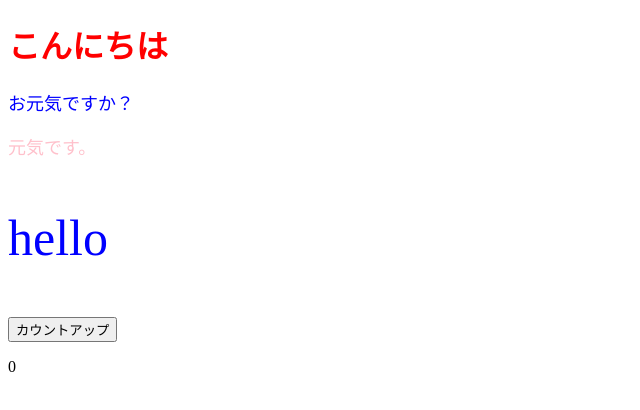
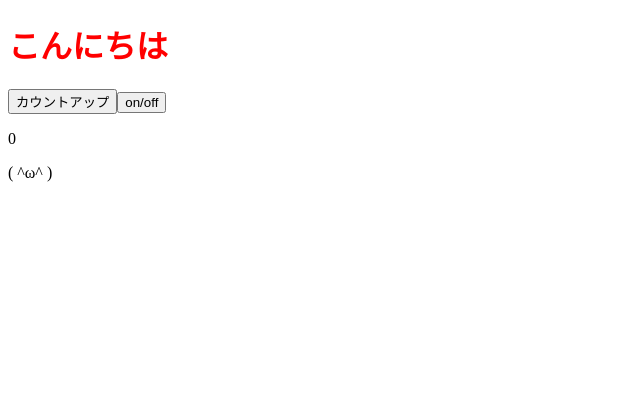
Before and after one commit to ykanno0521/react-todo, a React (Create React App) app: page / in a window 1280 px wide. Shown: the top 410 px of the page, without its empty margins (0-640 px from the left). Built offline with nearby package versions, Linux system fonts and the light colour scheme.

Commit message:
useEffct

```diff
--- a/src/App.jsx
+++ b/src/App.jsx
@@ -1,17 +1,38 @@
 // Reactのコンポーネントとわかりやすいようにファイル名を『〜.jsx』とする
-import React, { useState } from "react";
+import React, { useEffect, useState } from "react";
 import ColorfulMessage from "./components/ColorfulMessage";
 
 const App = () => {
+  console.log("最初");
+  const [num, setNum] = useState(0);
+  const [faceShowFlag, setFaceShowFlag] = useState(true);
+
   const onClickCountUp = () => {
     setNum(num + 1);
   };
+
+  const onClickSwichShowFlag = () => {
+    setFaceShowFlag(!faceShowFlag);
+  };
   // useStateで使ったていく変数を設定する
-  const [num, setNum] = useState(0);
-  const contentStyle = {
-    color: "blue",
-    fontSize: "50px"
-  };
+
+  // const contentStyle = {
+  //   color: "blue",
+  //   fontSize: "50px"
+  // };
+
+  useEffect(() => {
+    console.log("useEffect");
+    if (num > 0) {
+      if (num % 3 === 0) {
+        faceShowFlag || setFaceShowFlag(true);
+      } else {
+        faceShowFlag && setFaceShowFlag(false);
+      }
+    }
+    // eslint-disable-next-line
+  }, [num]);
+
   return (
     // 不要な<div>をレンダリングさせないため、<>に置き換える
     <>
@@ -21,11 +42,13 @@ const App = () => {
        */}
       <h1 style={{ color: "red" }}>こんにちは</h1>
       {/* オブジェクトとしてstyleを割り当てる */}
-      <ColorfulMessage color="blue">お元気ですか？</ColorfulMessage>
-      <ColorfulMessage color="pink">元気です。</ColorfulMessage>
-      <p style={contentStyle}>hello</p>
+      {/* <ColorfulMessage color="blue">お元気ですか？</ColorfulMessage>
+      <ColorfulMessage color="pink">元気です。</ColorfulMessage> */}
+      {/* <p style={contentStyle}>hello</p> */}
       <button onClick={onClickCountUp}>カウントアップ</button>
+      <button onClick={onClickSwichShowFlag}>on/off</button>
       <p>{num}</p>
+      {faceShowFlag && <p>( ^ω^ )</p>}
     </>
   );
 };
```
